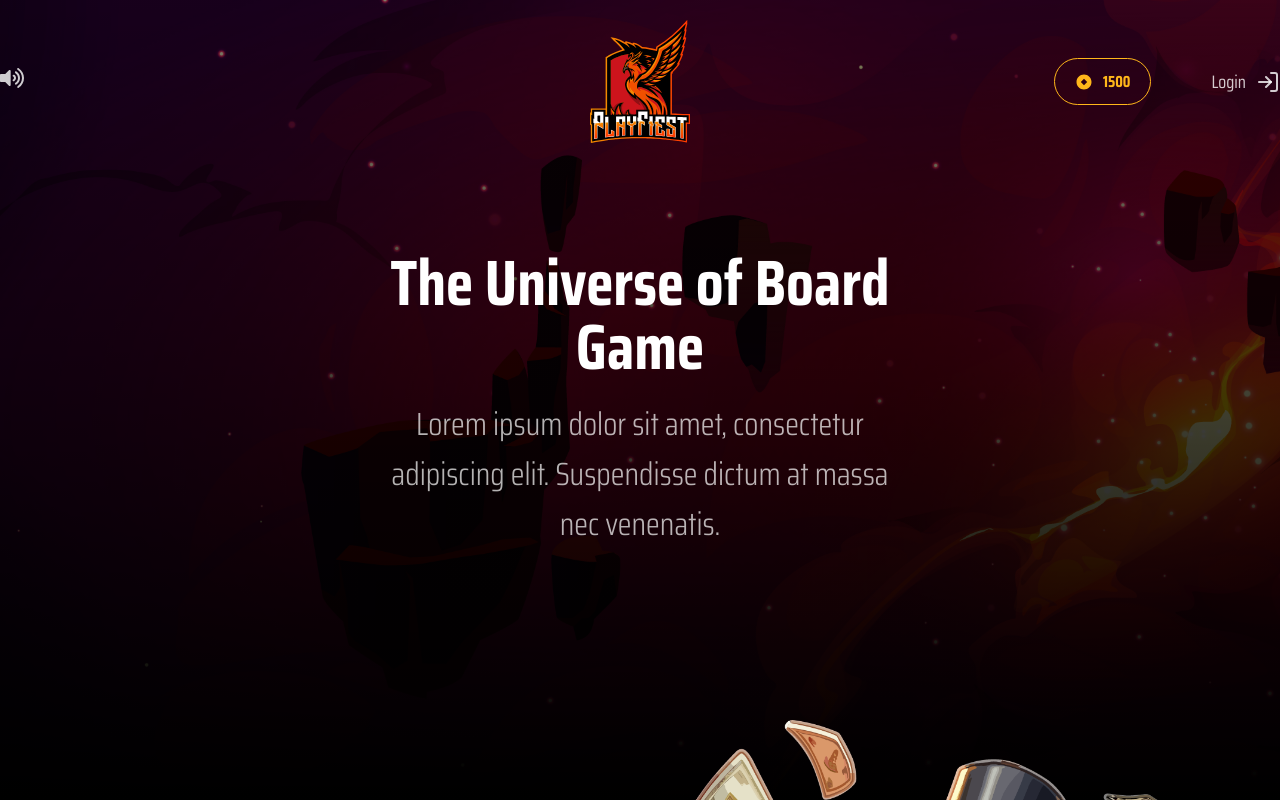
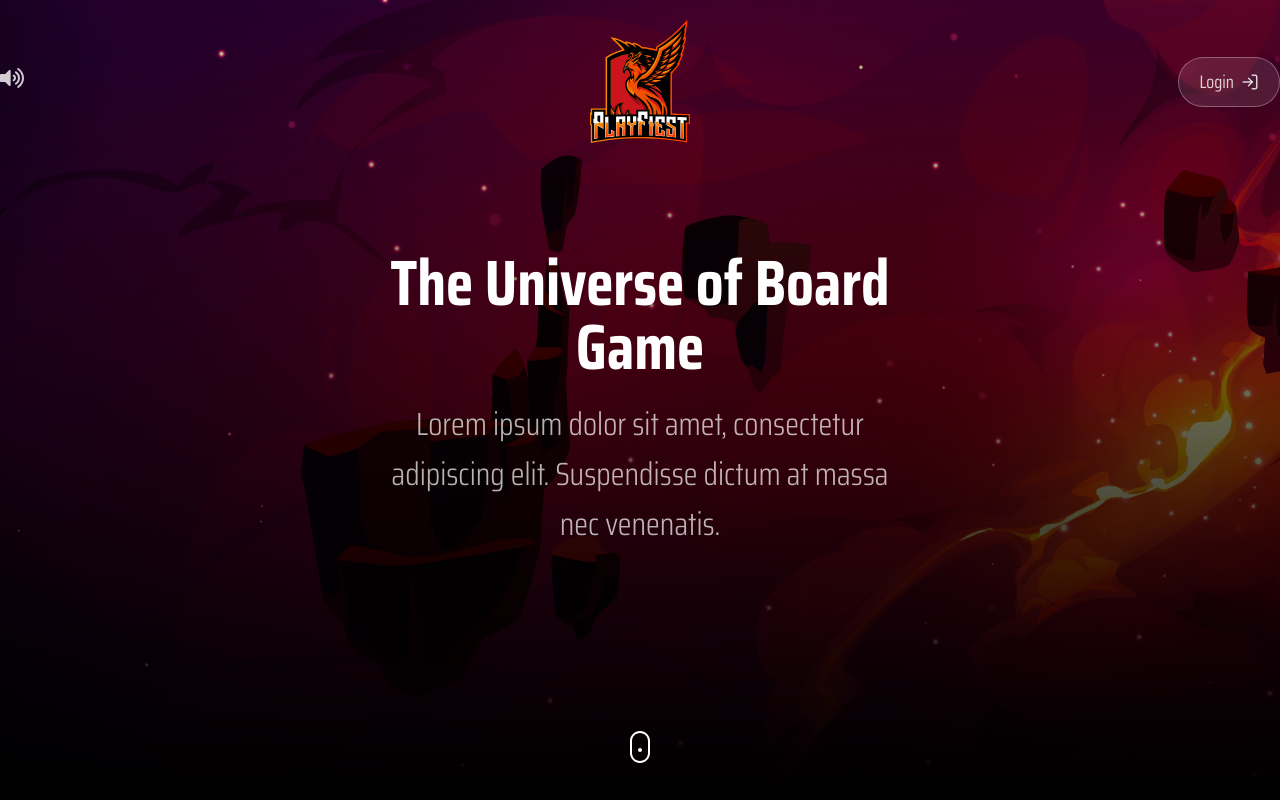
Before and after one commit to bendalepiyush/board-games, a Next.js app in the folder client/: page / in a window 1280 px wide. Built offline with nearby package versions, Linux system fonts and the light colour scheme; no server answers.

Commit message:
UI update

```diff
--- a/client/package.json
+++ b/client/package.json
@@ -10,12 +10,13 @@
   },
   "dependencies": {
     "@apollo/client": "^3.8.10",
-    "aws-amplify": "^6.0.12",
     "axios": "^1.6.5",
     "bcrypt": "^5.1.1",
+    "framer-motion": "^11.0.3",
     "graphql-ws": "^5.14.3",
     "howler": "^2.2.4",
     "jsonwebtoken": "^9.0.2",
+    "lottie-react": "^2.4.0",
     "next": "14.1.0",
     "react": "^18",
     "react-dom": "^18",
--- a/client/src/components/layout/header/index.tsx
+++ b/client/src/components/layout/header/index.tsx
@@ -6,13 +6,12 @@ import { useAuth } from "@/context/auth";
 import { FaVolumeUp } from "react-icons/fa";
 import { RiCopperCoinFill } from "react-icons/ri";
 import { FiLogIn } from "react-icons/fi";
+import Link from "next/link";
 
 const Header: React.FC = () => {
   const [isMobile, setIsMobile] = useState<boolean>(false);
 
   const { user, logout } = useAuth();
-
-  const router = useRouter();
 
   useEffect(() => {
     const checkMobileView = () => {
@@ -30,19 +29,6 @@ const Header: React.FC = () => {
     };
   }, []);
 
-  const [showLoginDialog, setShowLoginDialog] = useState<boolean>(false);
-
-  const toggleLoginDialog = () => {
-    router.push("/auth/login");
-  };
-
-  const [showMenuDialog, setShowMenuDialog] = useState<boolean>(false);
-
-  const toggleMenuDialog = () => {
-    setShowLoginDialog(false);
-    setShowMenuDialog(!showMenuDialog);
-  };
-
   const logoutUser = () => {
     logout();
   };
@@ -55,20 +41,23 @@ const Header: React.FC = () => {
         </div>
         <img src="/logo.svg" width={"100%"} />
         <div className={styles.rightAlign}>
+          {user.username ? (
+            <>
               <div className={styles.coins}>
                 <RiCopperCoinFill size={18} />
                 <span>1500</span>
               </div>
-
-          {user.username ? (
               <div className={styles.loginbutton}>
                 <span>{user.username}</span>
               </div>
+            </>
           ) : (
+            <Link href={"/auth/login"}>
               <div className={styles.loginbutton}>
                 <span>Login</span>
-              <FiLogIn size={24} />
+                <FiLogIn size={18} />
               </div>
+            </Link>
           )}
         </div>
       </div>
--- a/client/src/components/layout/header/style.module.scss
+++ b/client/src/components/layout/header/style.module.scss
@@ -25,8 +25,13 @@
     color: rgba(255, 255, 255, 0.8);
     font-size: 18px;
     display: flex;
-    gap: 10px;
+    gap: 7px;
     align-items: center;
+    cursor: pointer;
+    border: 1px solid rgba(255, 255, 255, 0.3);
+    padding: 10px 20px;
+    border-radius: 100px;
+    background-color: rgba(255, 255, 255, 0.1);
   }
 
   .coins {
--- /dev/null
+++ b/client/src/components/lotti/scroll.json
@@ -0,0 +1,235 @@
+{
+  "v": "5.5.0",
+  "fr": 60,
+  "ip": 0,
+  "op": 90,
+  "w": 50,
+  "h": 80,
+  "nm": "ScrollAnimation",
+  "ddd": 0,
+  "assets": [],
+  "layers": [
+    {
+      "ddd": 0,
+      "ind": 1,
+      "ty": 4,
+      "nm": "Dot",
+      "sr": 1,
+      "ks": {
+        "o": { "a": 0, "k": 100, "ix": 11 },
+        "r": { "a": 0, "k": 0, "ix": 10 },
+        "p": {
+          "a": 1,
+          "k": [
+            {
+              "i": { "x": 0.505, "y": 1 },
+              "o": { "x": 0.655, "y": 0 },
+              "t": 0,
+              "s": [25, 22, 0],
+              "to": [0, 5.958, 0],
+              "ti": [0, -5.958, 0]
+            },
+            { "t": 89, "s": [25, 57.75, 0] }
+          ],
+          "ix": 2
+        },
+        "a": { "a": 0, "k": [25, 22, 0], "ix": 1 },
+        "s": {
+          "a": 1,
+          "k": [
+            {
+              "i": { "x": [0, 0, 0.833], "y": [1, 1, 1] },
+              "o": { "x": [0.167, 0.167, 0.167], "y": [0, 0, 0] },
+              "t": 6,
+              "s": [0, 0, 100]
+            },
+            {
+              "i": { "x": [0.833, 0.833, 0.833], "y": [1, 1, 1] },
+              "o": { "x": [0.167, 0.167, 0.167], "y": [0, 0, 0] },
+              "t": 26,
+              "s": [100, 100, 100]
+            },
+            {
+              "i": { "x": [0.667, 0.667, 0.667], "y": [1, 1, 1] },
+              "o": { "x": [1, 1, 0.333], "y": [0, 0, 0] },
+              "t": 55,
+              "s": [100, 100, 100]
+            },
+            { "t": 79, "s": [0, 0, 100] }
+          ],
+          "ix": 6
+        }
+      },
+      "ao": 0,
+      "shapes": [
+        {
+          "ind": 0,
+          "ty": "sh",
+          "ix": 1,
+          "ks": {
+            "a": 0,
+            "k": {
+              "i": [
+                [0, -2.761],
+                [2.762, 0],
+                [0, 2.761],
+                [-2.761, 0]
+              ],
+              "o": [
+                [0, 2.761],
+                [-2.761, 0],
+                [0, -2.761],
+                [2.762, 0]
+              ],
+              "v": [
+                [30, 22],
+                [25, 27],
+                [20, 22],
+                [25, 17]
+              ],
+              "c": true
+            },
+            "ix": 2
+          },
+          "nm": "Path 1",
+          "mn": "ADBE Vector Shape - Group",
+          "hd": false
+        },
+        {
+          "ty": "fl",
+          "c": { "a": 0, "k": [1, 1, 1, 1], "ix": 4 },
+          "o": { "a": 0, "k": 100, "ix": 5 },
+          "r": 1,
+          "bm": 0,
+          "nm": "Fill 1",
+          "mn": "ADBE Vector Graphic - Fill",
+          "hd": false
+        }
+      ],
+      "ip": 0,
+      "op": 90,
+      "st": 0,
+      "bm": 0
+    },
+    {
+      "ddd": 0,
+      "ind": 2,
+      "ty": 4,
+      "nm": "Outline",
+      "sr": 1,
+      "ks": {
+        "o": { "a": 0, "k": 100, "ix": 11 },
+        "r": { "a": 0, "k": 0, "ix": 10 },
+        "p": { "a": 0, "k": [25, 40, 0], "ix": 2 },
+        "a": { "a": 0, "k": [25, 40, 0], "ix": 1 },
+        "s": { "a": 0, "k": [100, 100, 100], "ix": 6 }
+      },
+      "ao": 0,
+      "shapes": [
+        {
+          "ind": 0,
+          "ty": "sh",
+          "ix": 1,
+          "ks": {
+            "a": 0,
+            "k": {
+              "i": [
+                [13.807, 0],
+                [0, 0],
+                [0, -13.807],
+                [0, 0],
+                [-13.807, 0],
+                [0, 13.807],
+                [0, 0]
+              ],
+              "o": [
+                [0, 0],
+                [-13.807, 0],
+                [0, 0],
+                [0, 13.807],
+                [13.807, 0],
+                [0, 0],
+                [0, -13.807]
+              ],
+              "v": [
+                [25, 0],
+                [25, 0],
+                [0, 25],
+                [0, 55],
+                [25, 80],
+                [50, 55],
+                [50, 25]
+              ],
+              "c": true
+            },
+            "ix": 2
+          },
+          "nm": "Path 1",
+          "mn": "ADBE Vector Shape - Group",
+          "hd": false
+        },
+        {
+          "ind": 1,
+          "ty": "sh",
+          "ix": 2,
+          "ks": {
+            "a": 0,
+            "k": {
+              "i": [
+                [-11.028, 0],
+                [0, -11.028],
+                [0, 0],
+                [11.028, 0],
+                [0, 11.028],
+                [0, 0]
+              ],
+              "o": [
+                [11.028, 0],
+                [0, 0],
+                [0, 11.028],
+                [-11.028, 0],
+                [0, 0],
+                [0, -11.028]
+              ],
+              "v": [
+                [25, 5],
+                [45, 25],
+                [45, 55],
+                [25, 75],
+                [5, 55],
+                [5, 25]
+              ],
+              "c": true
+            },
+            "ix": 2
+          },
+          "nm": "Path 2",
+          "mn": "ADBE Vector Shape - Group",
+          "hd": false
+        },
+        {
+          "ty": "mm",
+          "mm": 1,
+          "nm": "Merge Paths 1",
+          "mn": "ADBE Vector Filter - Merge",
+          "hd": false
+        },
+        {
+          "ty": "fl",
+          "c": { "a": 0, "k": [1, 1, 1, 1], "ix": 4 },
+          "o": { "a": 0, "k": 100, "ix": 5 },
+          "r": 1,
+          "bm": 0,
+          "nm": "Fill 1",
+          "mn": "ADBE Vector Graphic - Fill",
+          "hd": false
+        }
+      ],
+      "ip": 0,
+      "op": 90,
+      "st": 0,
+      "bm": 0
+    }
+  ],
+  "markers": []
+}
--- a/client/src/pages/index.tsx
+++ b/client/src/pages/index.tsx
@@ -1,7 +1,28 @@
 import Header from "@/components/layout/header";
 import styles from "./style.module.scss";
+import Lottie from "lottie-react";
+import scrollAnimationLotti from "@/components/lotti/scroll.json";
+import { motion, useAnimation } from "framer-motion";
+import { useEffect } from "react";
 
 const Home = () => {
+  const controls = useAnimation();
+
+  const handleScroll = () => {
+    const scrollY = window.scrollY;
+    const shouldHide = scrollY > 1;
+    console.log(scrollY);
+
+    controls.start({ opacity: shouldHide ? 0 : 1 });
+  };
+
+  useEffect(() => {
+    window.addEventListener("scroll", handleScroll);
+    return () => {
+      window.removeEventListener("scroll", handleScroll);
+    };
+  }, []);
+
   return (
     <div>
       <div>
@@ -14,6 +35,13 @@ const Home = () => {
               Suspendisse dictum at massa nec venenatis.
             </p>
           </div>
+          <motion.div
+            initial={{ opacity: 1 }}
+            animate={controls}
+            className={styles.scroll}
+          >
+            <Lottie animationData={scrollAnimationLotti} loop={true} />
+          </motion.div>
         </div>
 
         <div className={styles.games}>
--- a/client/src/pages/style.module.scss
+++ b/client/src/pages/style.module.scss
@@ -8,6 +8,7 @@
   background-size: cover;
   height: 100vh;
   position: relative;
+  background-attachment: fixed;
 
   &::after {
     content: "";
@@ -16,7 +17,14 @@
     left: 0;
     right: 0;
     bottom: 0;
-    background: linear-gradient(rgba(0, 0, 0, 0.5), rgba(0, 0, 0, 1));
+    background: linear-gradient(rgba(0, 0, 0, 0.2), rgba(0, 0, 0, 1));
+  }
+
+  .scroll {
+    z-index: 2;
+    width: 20px;
+    position: absolute;
+    bottom: 30px;
   }
 
   .content {
@@ -49,10 +57,9 @@
 
 .games {
   position: relative;
-  top: -10vh;
   max-width: 1200px;
   margin: auto;
-  padding-bottom: 50px;
+  padding-bottom: 200px;
 
   .monopolycard {
     color: #fff;
@@ -62,7 +69,7 @@
     justify-content: right;
 
     .container {
-      background-color: rgba(255, 51, 0, 0.1);
+      background-color: rgba(255, 255, 255, 0.05);
       box-shadow: 0px 0px 20px 0px rgba(255, 255, 255, 0.05);
       border: 1px solid rgba(255, 255, 255, 0.1);
       position: absolute;
--- a/client/src/styles/globals.css
+++ b/client/src/styles/globals.css
@@ -30,3 +30,7 @@ body {
   background-color: var(--background-primary);
   height: 100vh;
 }
+
+a {
+  text-decoration: none;
+}
```
Also changed, not shown: client/src/pages/auth/register.tsx (+2 -12 lines), 1 other file (tests, documents, lock files or other folders). Lines whose indentation alone changed are shown as unchanged.
